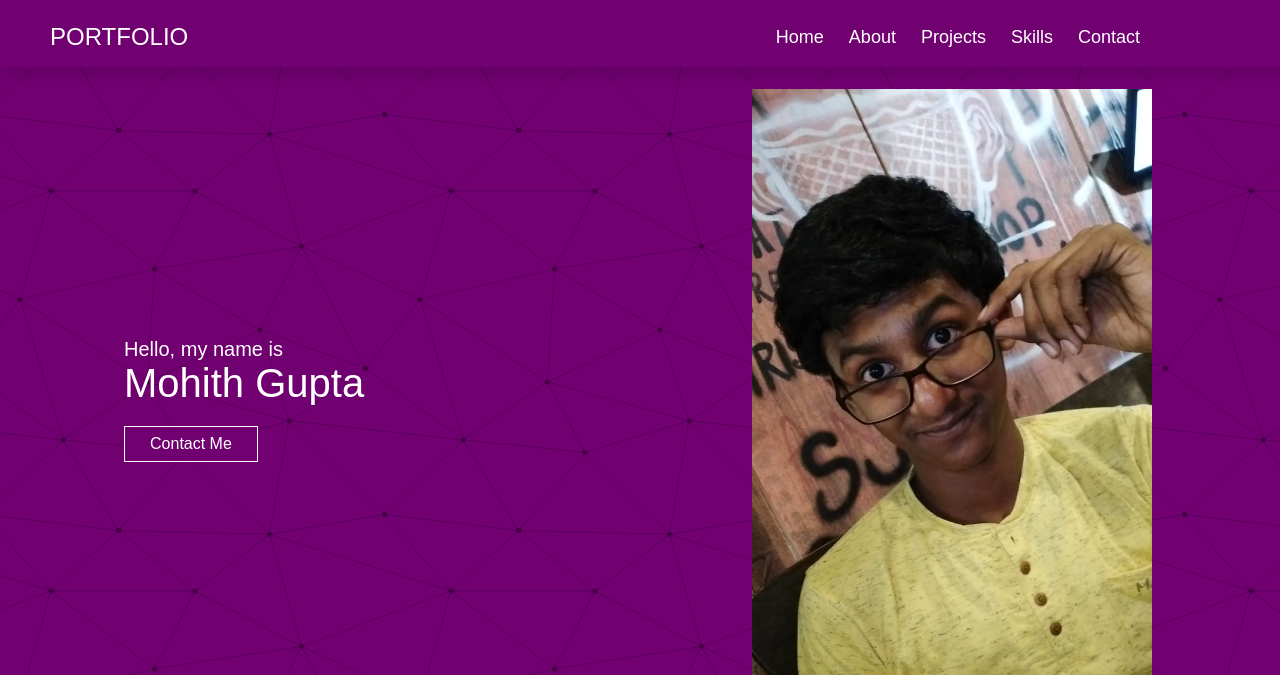
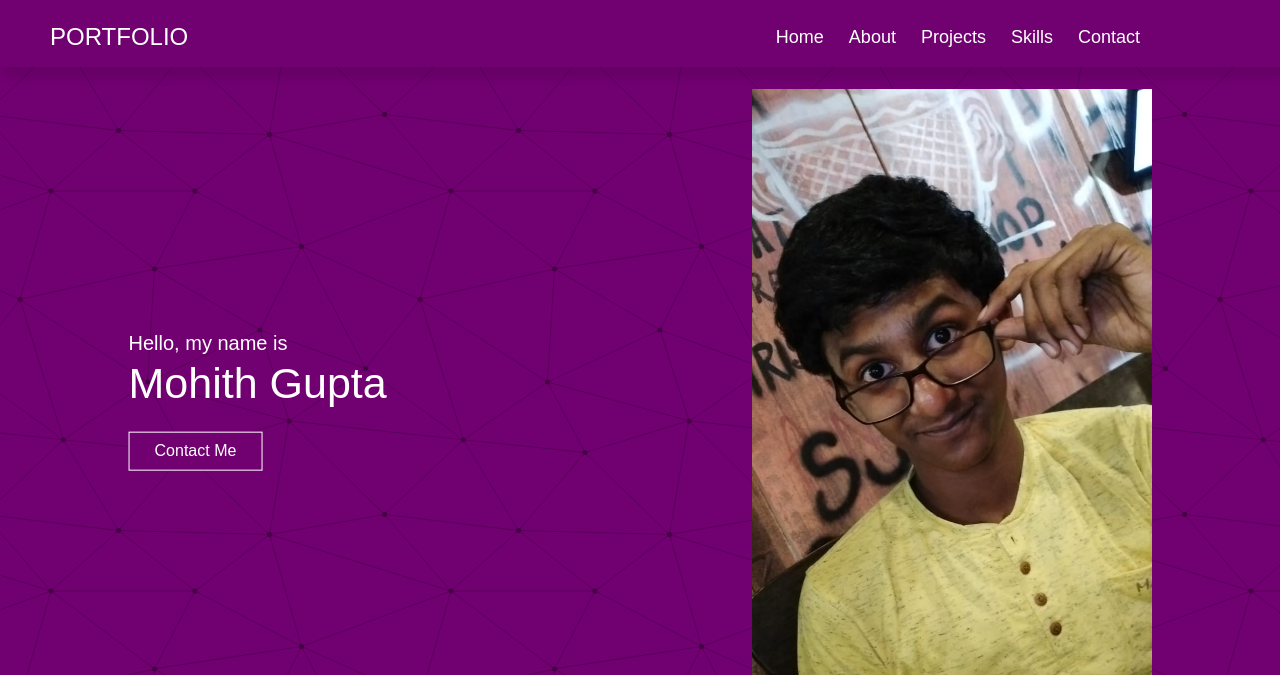
Before and after one commit to mohithgupta/mohithgupta.github.io, a plain HTML site: page index.html in a window 1280 px wide. Shown: the top 675 px of the page. Drawn offline with nearby package versions, Linux system fonts and the light colour scheme; a script that the page names is missing.

Commit message:
adjusted sizes

```diff
--- a/styles.css
+++ b/styles.css
@@ -206,6 +206,7 @@ display: none;
   left : 5%;
   transform: translate(25%, -50%);
   color: #fff;
+  line-height: 1.3;
 }
 
 .me p.my-name-text {
@@ -213,7 +214,7 @@ display: none;
 }
 
 .me p.my-name {
-  font-size: 4rem;
+  font-size: 4.3rem;
 }
 
 .me p.typeit1 span {
```
